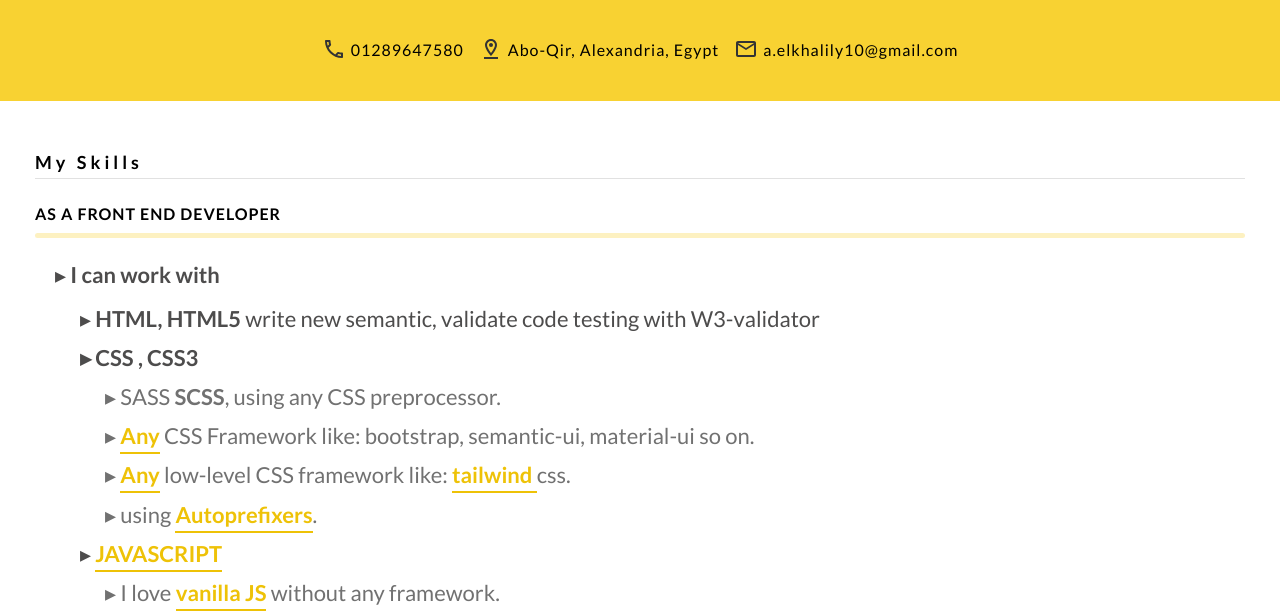
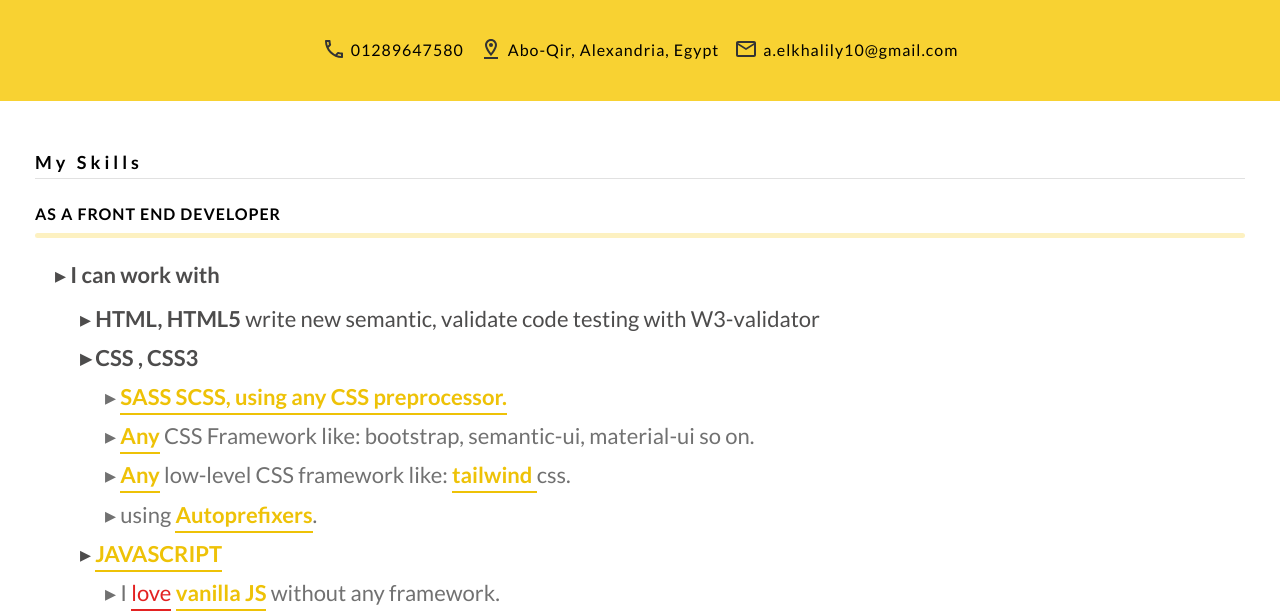
Before and after one commit to ahmed-elkhalily/my-cv-simple, a plain HTML site: page index.html in a window 1280 px wide. Shown: the part 317-932 px from the top of the page. Drawn offline with nearby package versions, Linux system fonts and the light colour scheme.

Commit message:
Update index.html

```diff
--- a/index.html
+++ b/index.html
@@ -74,7 +74,7 @@
                     </span>
                     <div class="level__three">
                         <div class="level__three-item">▸
-                            <sapn calss="bold underline">SASS</span> <span class="bold">SCSS</span>, using any CSS preprocessor.
+                            <sapn class="bold underline">SASS</span> <span class="bold">SCSS</span>, using any CSS preprocessor.
                         </div>
                         <div class="level__three-item">▸
                             <span class="underline bold">Any</span> CSS Framework like: bootstrap, semantic-ui, material-ui so on.
@@ -93,7 +93,7 @@
                     </div>
                     <div class="level__three">
                         <div class="level__three-item">▸
-                            I <span calss="love">love</span> <span class="bold underline">vanilla JS</span> without any framework.
+                            I <span class="love">love</span> <span class="bold underline">vanilla JS</span> without any framework.
                         </div>
                         <div class="level__three-item">▸
                             <span class="bold underline">Jquery</span>.
```
